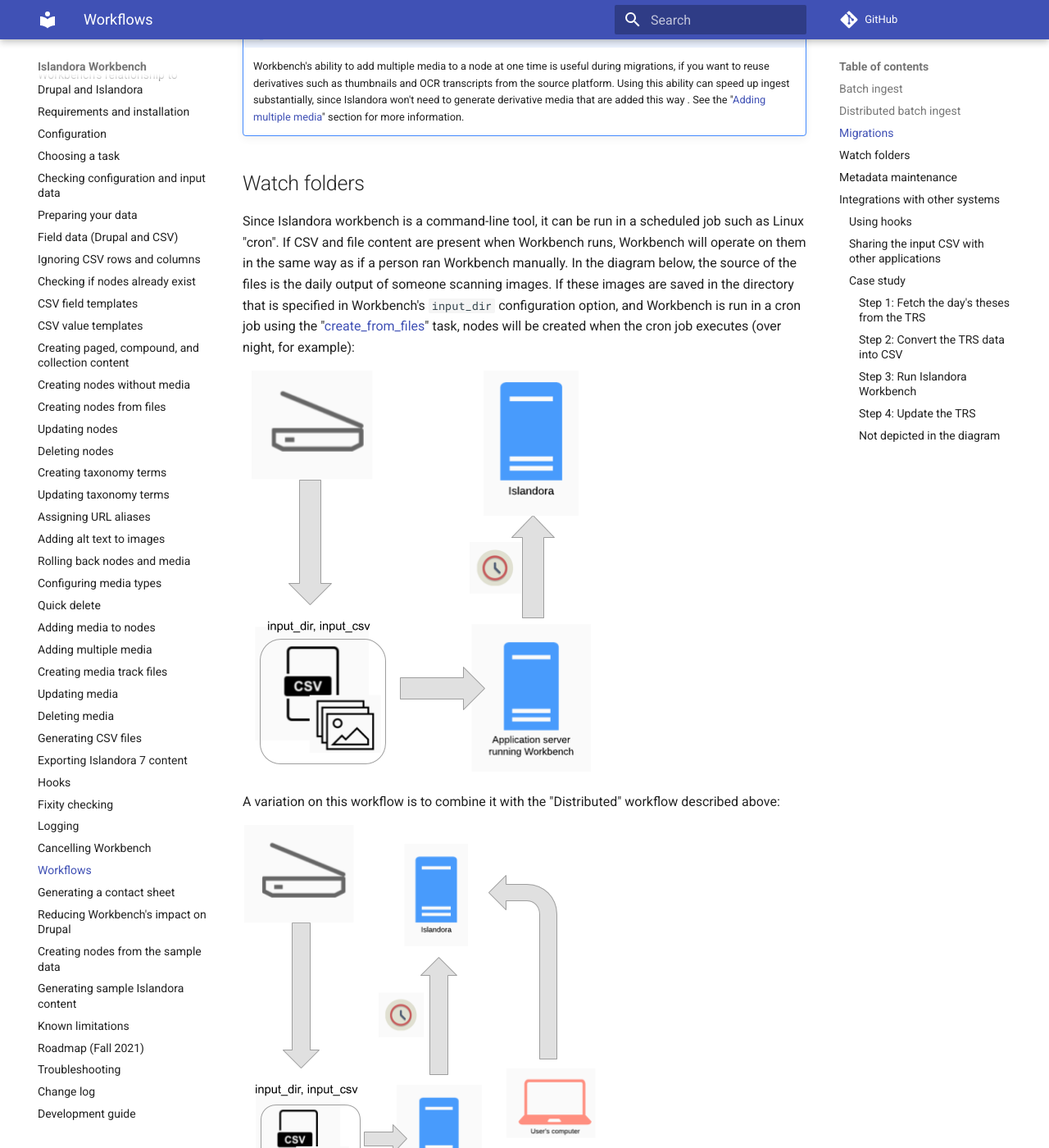
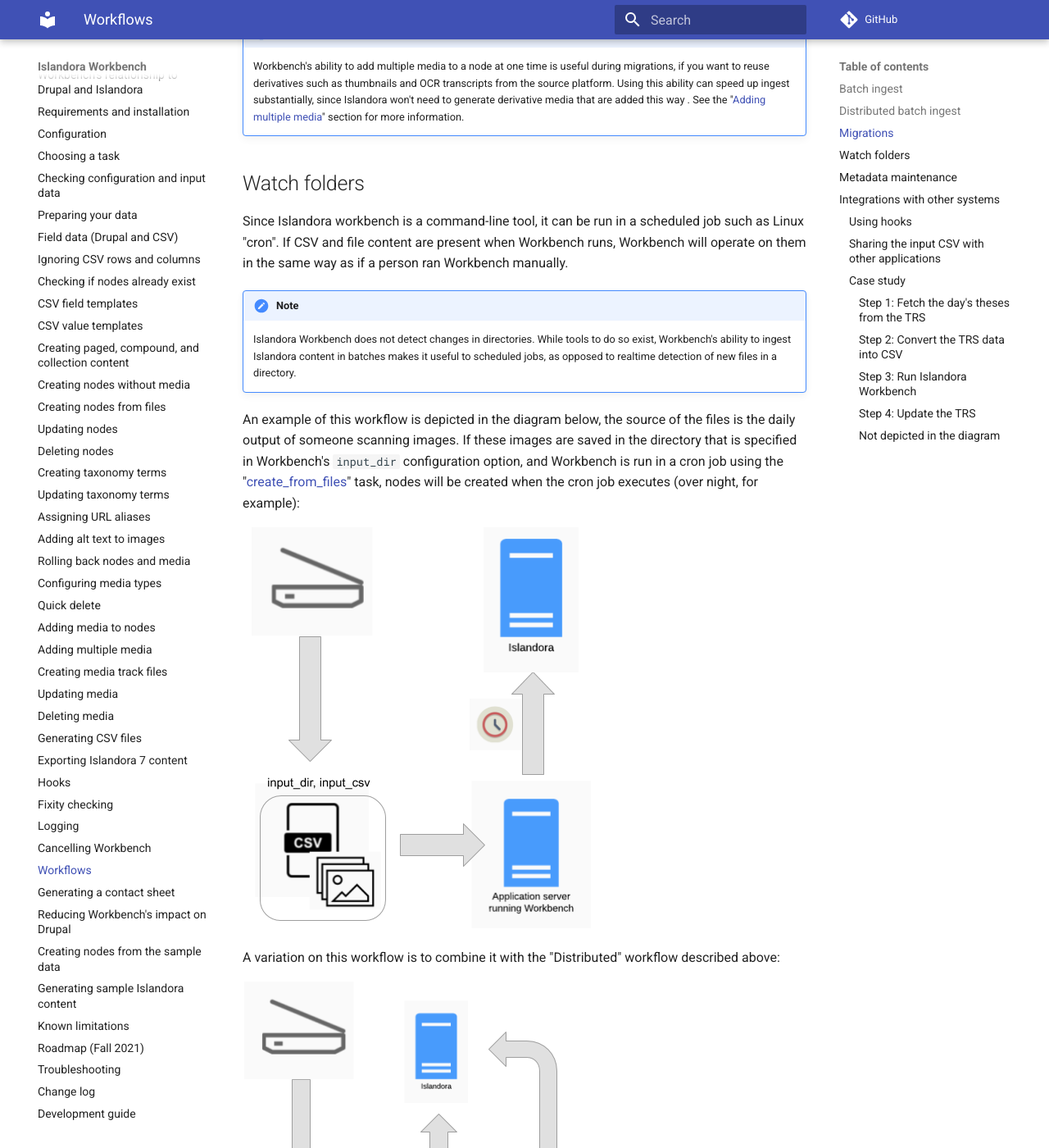
Before and after one commit to mjordan/islandora_workbench_docs, an MkDocs documentation site: the page built from docs/workflows.md, in a window 1280 px wide and 1400 px high, scrolled down 2727 px. Shown: the whole window at 82% size. Built offline with MkDocs 1.6.1 and Material for MkDocs 9.7.7, drawn with Linux system fonts in a browser that asks for light colours; comment, search, counter and statistics services are not loaded; some of the changed text lies outside the part shown.

Commit message:
Some minor tweaks.

```diff
--- a/docs/workflows.md
+++ b/docs/workflows.md
@@ -35,7 +35,12 @@
 
 ## Watch folders
 
-Since Islandora workbench is a command-line tool, it can be run in a scheduled job such as Linux "cron". If CSV and file content are present when Workbench runs, Workbench will operate on them in the same way as if a person ran Workbench manually. In the diagram below, the source of the files is the daily output of someone scanning images. If these images are saved in the directory that is specified in Workbench's `input_dir` configuration option, and Workbench is run in a cron job using the "[create_from_files](/islandora_workbench_docs/creating_nodes_from_files/)" task, nodes will be created when the cron job executes (over night, for example):
+Since Islandora workbench is a command-line tool, it can be run in a scheduled job such as Linux "cron". If CSV and file content are present when Workbench runs, Workbench will operate on them in the same way as if a person ran Workbench manually.
+
+!!! note
+    Islandora Workbench does not detect changes in directories. While tools to do so exist, Workbench's ability to ingest Islandora content in batches makes it useful to scheduled jobs, as opposed to realtime detection of new files in a directory.
+
+An example of this workflow is depicted in the diagram below, the source of the files is the daily output of someone scanning images. If these images are saved in the directory that is specified in Workbench's `input_dir` configuration option, and Workbench is run in a cron job using the "[create_from_files](/islandora_workbench_docs/creating_nodes_from_files/)" task, nodes will be created when the cron job executes (over night, for example):
 
 ![Watch folders](images/workflow_watch_folders.png)
 
@@ -46,7 +51,7 @@
 In this workflow, the nodes are created overnight and then updated with CSV data the next day.
 
 !!! note
-    Islandora Workbench does not detect changes in directories. While tools to do so exist, Workbench's ability to ingest Islandora content in batches makes it useful to scheduled jobs, as opposed to realtime detection of new files in a directory.
+    If you are using a CSV file as input (that is, a standard `create` task), a feature that is useful in this workflow is that Workbench can check to see [if a node already exists](/islandora_workbench_docs/checking_if_nodes_exist/) in the target Drupal before it creates the node. Using this feature, you could continue to append rows to your input CSV and not worry about accidentally creating duplicate nodes.
 
 
 ## Metadata maintenance
```
Also changed, not shown: docs/checking_if_nodes_exist.md (+2 -2 lines).
